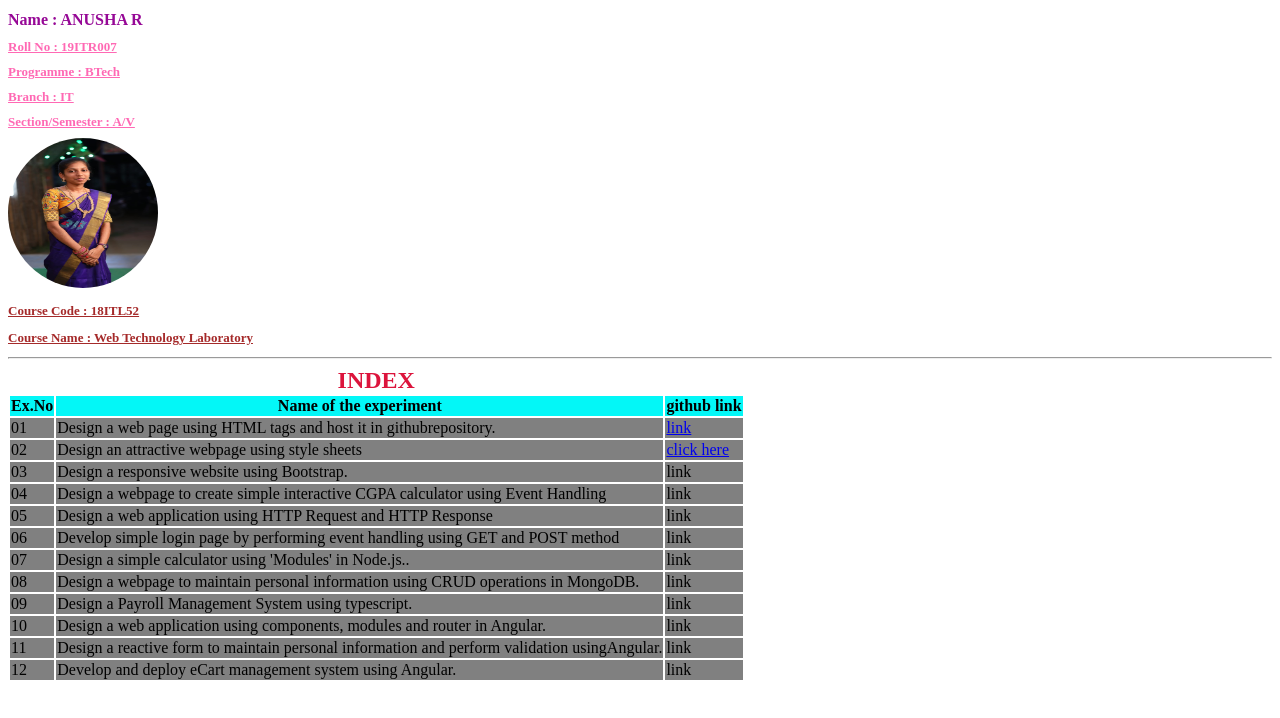
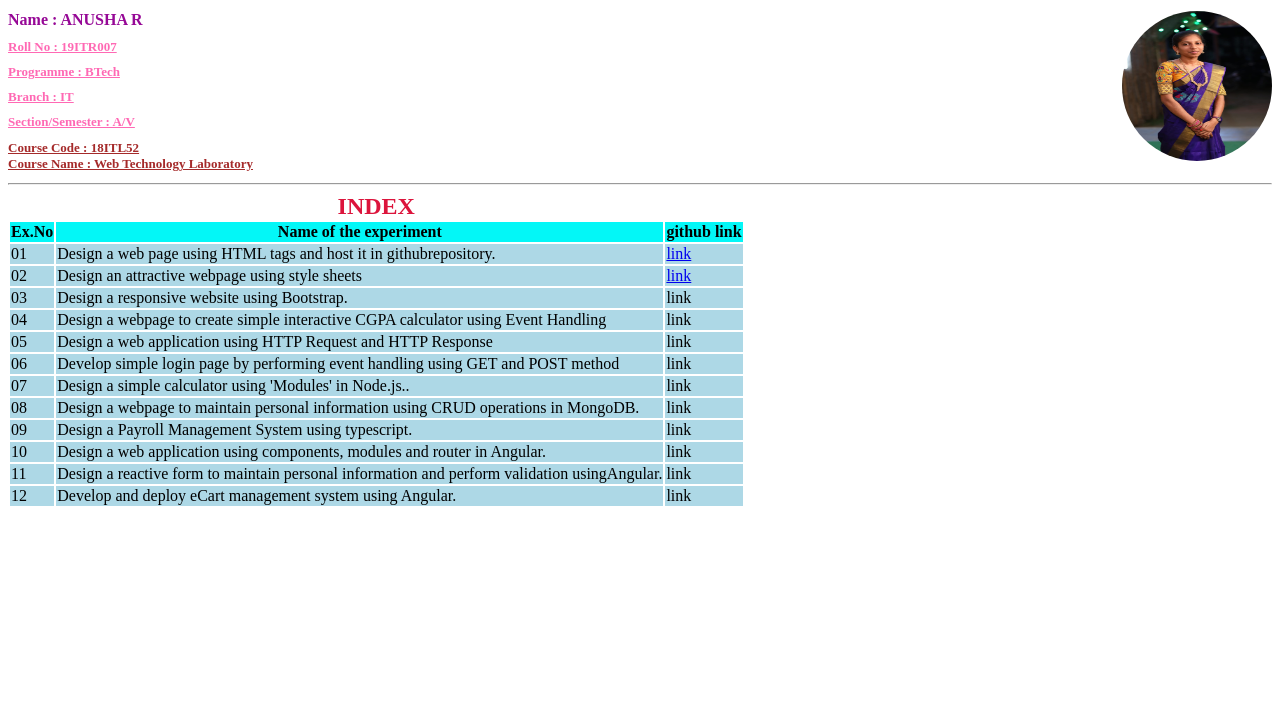
Before and after one commit to anusha2912/labrecord, a plain HTML site: page index.html in a window 1280 px wide. Drawn offline with Linux system fonts and the light colour scheme.

Commit message:
Update index.html

```diff
--- a/index.html
+++ b/index.html
@@ -3,14 +3,13 @@
     <title>Lab Record</title>
     <head>
         <body>
+            <img style="border-radius: 50%;float:right" src="image5.jpg" width="150" height="150" >
             <h1 style="color:rgb(150, 8, 150); font-size: medium;"> Name : ANUSHA R</h1>
             <h1 style="color:hotpink; font-size: small;"><u>Roll No : 19ITR007</u></h1>
             <h1 style="color:hotpink; font-size: small;"><u>Programme : BTech</u></h1>
             <h1 style="color:hotpink; font-size: small;"><u>Branch : IT</u></h1>
             <h1 style="color:hotpink; font-size: small;"><u>Section/Semester : A/V</u></h1>
-            <img style="border-radius: 50%" src="image5.jpg" width="150" height="150" >
-            <h2 style="color:brown;  font-size: small;"><u><b>Course Code : 18ITL52</b></u></h2>
-            <h2 style="color:brown;  font-size: small;"><u><b>Course Name : Web Technology Laboratory</b></u></h2>
+            <h2 style="color:brown;  font-size: small;"><u><b>Course Code : 18ITL52<br>Course Name : Web Technology Laboratory</b></u></h2>
             <hr>
             <table>
                 <caption style="color: crimson; font-size: x-large;"><b>INDEX</b></caption>
@@ -20,64 +19,64 @@
                     <th style="background-color: rgb(3, 247, 247);"><b>github link</b></th>
                 </tr>
                 <tr>
-                    <td style="background-color: gray;">01</td>
-                    <td style="background-color:gray">Design a web page using HTML tags and host it in githubrepository.</td></td>
-                    <td style="background-color: gray;"><a href="https://anusha2912.github.io/resume/">link</a></td>
+                    <td style="background-color: lightblue;">01</td>
+                    <td style="background-color:lightblue">Design a web page using HTML tags and host it in githubrepository.</td></td>
+                    <td style="background-color: lightblue;"><a href="https://anusha2912.github.io/resume/">link</a></td>
                 </tr>
                 <tr>
-                    <td style="background-color: gray;">02</td>
-                    <td style="background-color:gray">Design an attractive webpage using style sheets</td></td>
-                    <td style="background-color: gray;"><a href="https://anusha2912.github.io/examly/">click here</td>
+                    <td style="background-color: lightblue;">02</td>
+                    <td style="background-color:lightblue">Design an attractive webpage using style sheets</td></td>
+                    <td style="background-color: lightblue;"><a href="https://anusha2912.github.io/examly/">link</td>
                 </tr>
                 <tr>
-                    <td style="background-color: gray;">03</td>
-                    <td style="background-color:gray">Design a responsive website using Bootstrap.</td></td>
-                    <td style="background-color: gray;">link</td>
+                    <td style="background-color: lightblue;">03</td>
+                    <td style="background-color:lightblue">Design a responsive website using Bootstrap.</td></td>
+                    <td style="background-color: lightblue;">link</td>
                 </tr>
                 <tr>
-                    <td style="background-color: gray;">04</td>
-                    <td style="background-color:gray">Design a webpage to create simple interactive CGPA calculator using Event Handling</td></td>
-                    <td style="background-color: gray;">link</td>
+                    <td style="background-color: lightblue;">04</td>
+                    <td style="background-color:lightblue">Design a webpage to create simple interactive CGPA calculator using Event Handling</td></td>
+                    <td style="background-color: lightblue;">link</td>
                 </tr>
                 <tr>
-                    <td style="background-color: gray;">05</td>
-                    <td style="background-color:gray">Design a web application using HTTP Request and HTTP Response</td></td>
-                    <td style="background-color: gray;">link</td>
+                    <td style="background-color: lightblue;">05</td>
+                    <td style="background-color:lightblue">Design a web application using HTTP Request and HTTP Response</td></td>
+                    <td style="background-color: lightblue;">link</td>
                 </tr>
                 <tr>
-                    <td style="background-color: gray;">06</td>
-                    <td style="background-color:gray">Develop simple login page by performing event handling using GET and POST method</td></td>
-                    <td style="background-color: gray;">link</td>
+                    <td style="background-color: lightblue;">06</td>
+                    <td style="background-color:lightblue">Develop simple login page by performing event handling using GET and POST method</td></td>
+                    <td style="background-color: lightblue;">link</td>
                 </tr>
                 <tr>
-                    <td style="background-color: gray;">07</td>
-                    <td style="background-color:gray">Design a simple calculator using 'Modules' in Node.js..</td></td>
-                    <td style="background-color: gray;">link</td>
+                    <td style="background-color: lightblue;">07</td>
+                    <td style="background-color:lightblue">Design a simple calculator using 'Modules' in Node.js..</td></td>
+                    <td style="background-color: lightblue;">link</td>
                 </tr>
                 <tr>
-                    <td style="background-color: gray;">08</td>
-                    <td style="background-color:gray">Design a webpage to maintain personal information using CRUD operations in MongoDB.</td></td>
-                    <td style="background-color: gray;">link</td>
+                    <td style="background-color: lightblue;">08</td>
+                    <td style="background-color:lightblue">Design a webpage to maintain personal information using CRUD operations in MongoDB.</td></td>
+                    <td style="background-color: lightblue;">link</td>
                 </tr>
                 <tr>
-                    <td style="background-color: gray;">09</td>
-                    <td style="background-color:gray">Design a Payroll Management System using typescript.</td></td>
-                    <td style="background-color: gray;">link</td>
+                    <td style="background-color: lightblue;">09</td>
+                    <td style="background-color:lightblue">Design a Payroll Management System using typescript.</td></td>
+                    <td style="background-color: lightblue;">link</td>
                 </tr>
                 <tr>
-                    <td style="background-color: gray;">10</td>
-                    <td style="background-color:gray">Design a web application using components, modules and router in Angular.</td></td>
-                    <td style="background-color: gray;">link</td>
+                    <td style="background-color: lightblue;">10</td>
+                    <td style="background-color:lightblue">Design a web application using components, modules and router in Angular.</td></td>
+                    <td style="background-color: lightblue;">link</td>
                 </tr>
                 <tr>
-                    <td style="background-color: gray;">11</td>
-                    <td style="background-color:gray">Design a reactive form to maintain personal information and perform validation usingAngular.</td></td>
-                    <td style="background-color: gray;">link</td>
+                    <td style="background-color: lightblue;">11</td>
+                    <td style="background-color:lightblue">Design a reactive form to maintain personal information and perform validation usingAngular.</td></td>
+                    <td style="background-color:lightblue;">link</td>
                 </tr>
                 <tr>
-                    <td style="background-color: gray;">12</td>
-                    <td style="background-color: gray">Develop and deploy eCart management system using Angular.</td></td>
-                    <td style="background-color: gray;">link</td>
+                    <td style="background-color: lightblue;">12</td>
+                    <td style="background-color: lightblue">Develop and deploy eCart management system using Angular.</td></td>
+                    <td style="background-color: lightblue;">link</td>
                 </tr>
             </table>
         </body>
```
